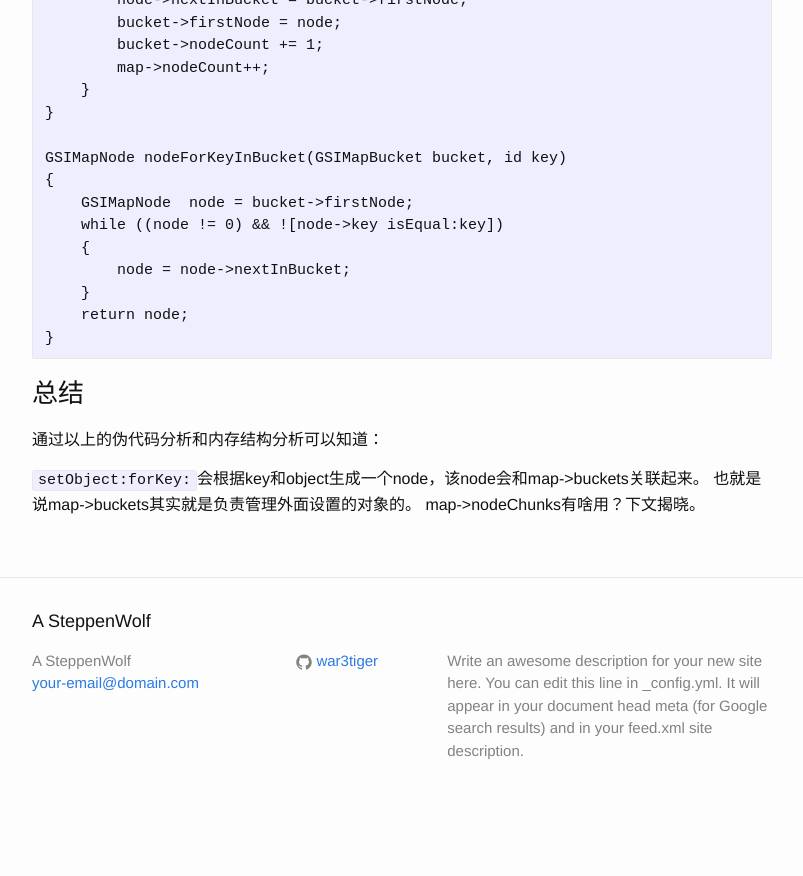
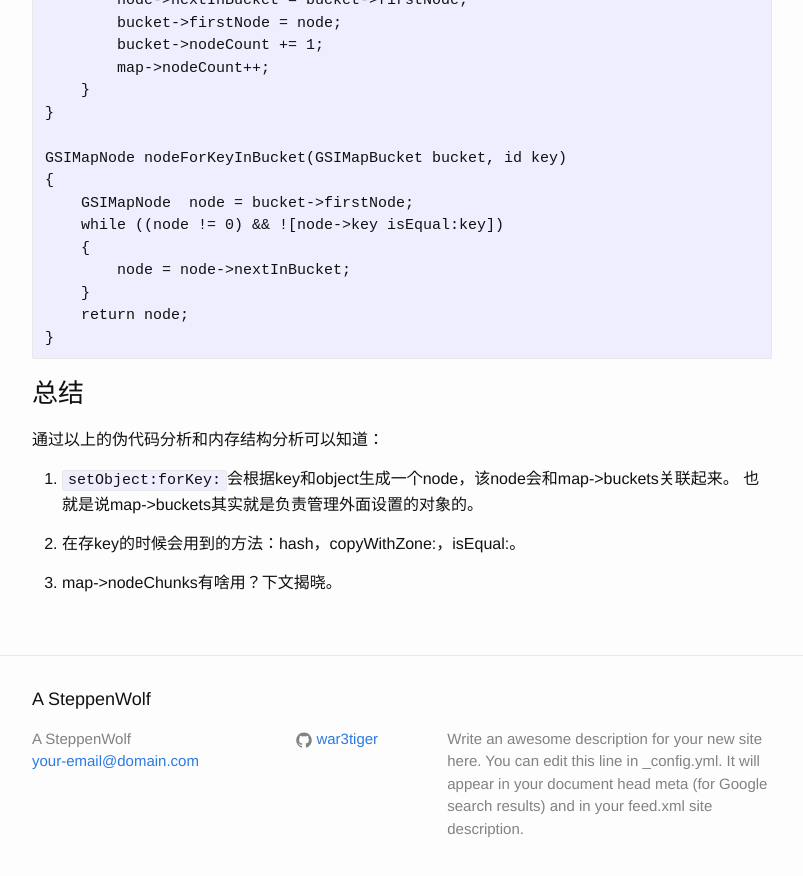
Before and after one commit to war3tiger/war3tiger.github.io, a Jekyll site: the page built from _posts/2017-07-13-NSMutableDictionary.markdown, in a window 1280 px wide and 900 px high, scrolled down 4220 px. Shown: the top 876 px of the window, without its empty margins (238-1041 px from the left). Built offline with Jekyll 4.4.1, drawn with Linux system fonts in a browser that asks for light colours; before the commit the page ends 5042 px from its top, so only the background shows below that.

Commit message:
setObject:forKey:更新2

```diff
--- a/_posts/2017-07-13-NSMutableDictionary.markdown
+++ b/_posts/2017-07-13-NSMutableDictionary.markdown
@@ -118,6 +118,9 @@ GSIMapNode nodeForKeyInBucket(GSIMapBucket bucket, id key)
 ### 总结
 通过以上的伪代码分析和内存结构分析可以知道：
 
-`setObject:forKey:`会根据key和object生成一个node，该node会和map->buckets关联起来。
+1. `setObject:forKey:`会根据key和object生成一个node，该node会和map->buckets关联起来。
 也就是说map->buckets其实就是负责管理外面设置的对象的。
-map->nodeChunks有啥用？下文揭晓。
+
+2. 在存key的时候会用到的方法：hash，copyWithZone:，isEqual:。
+
+3. map->nodeChunks有啥用？下文揭晓。
```
